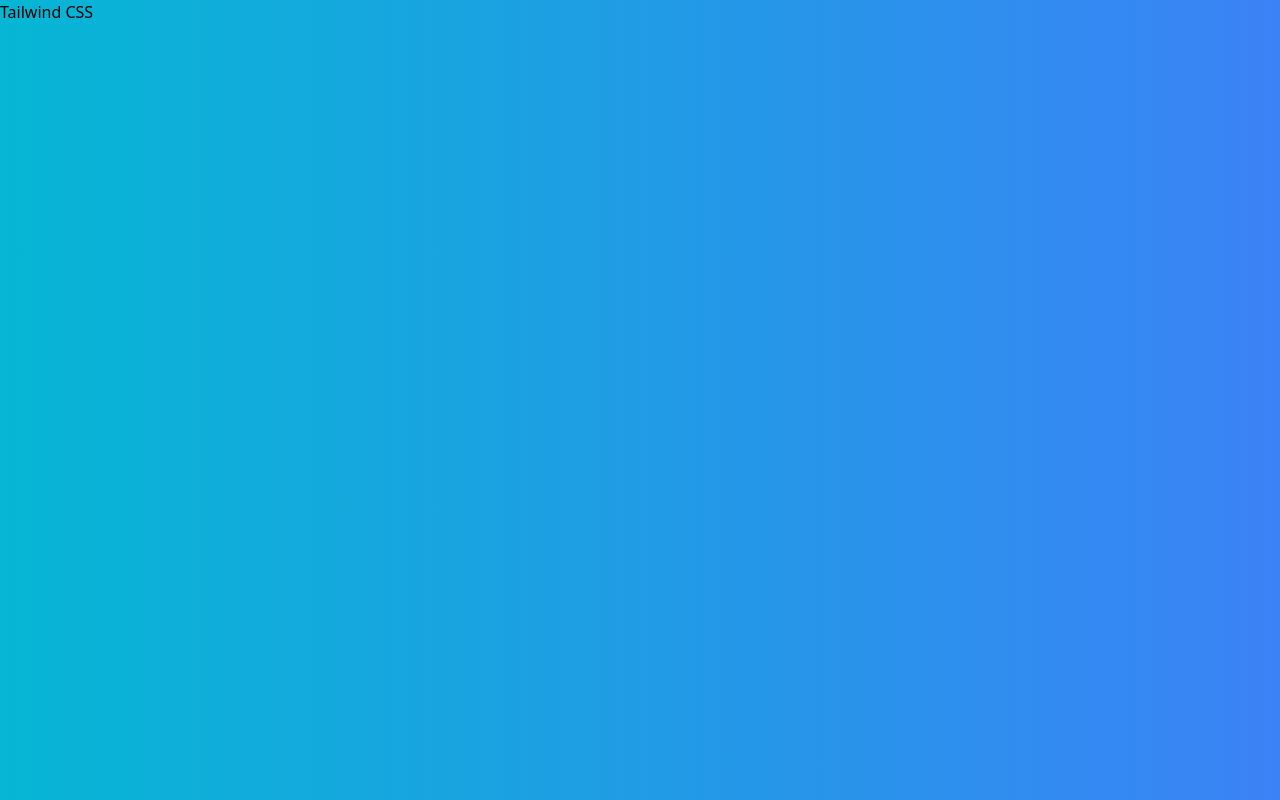
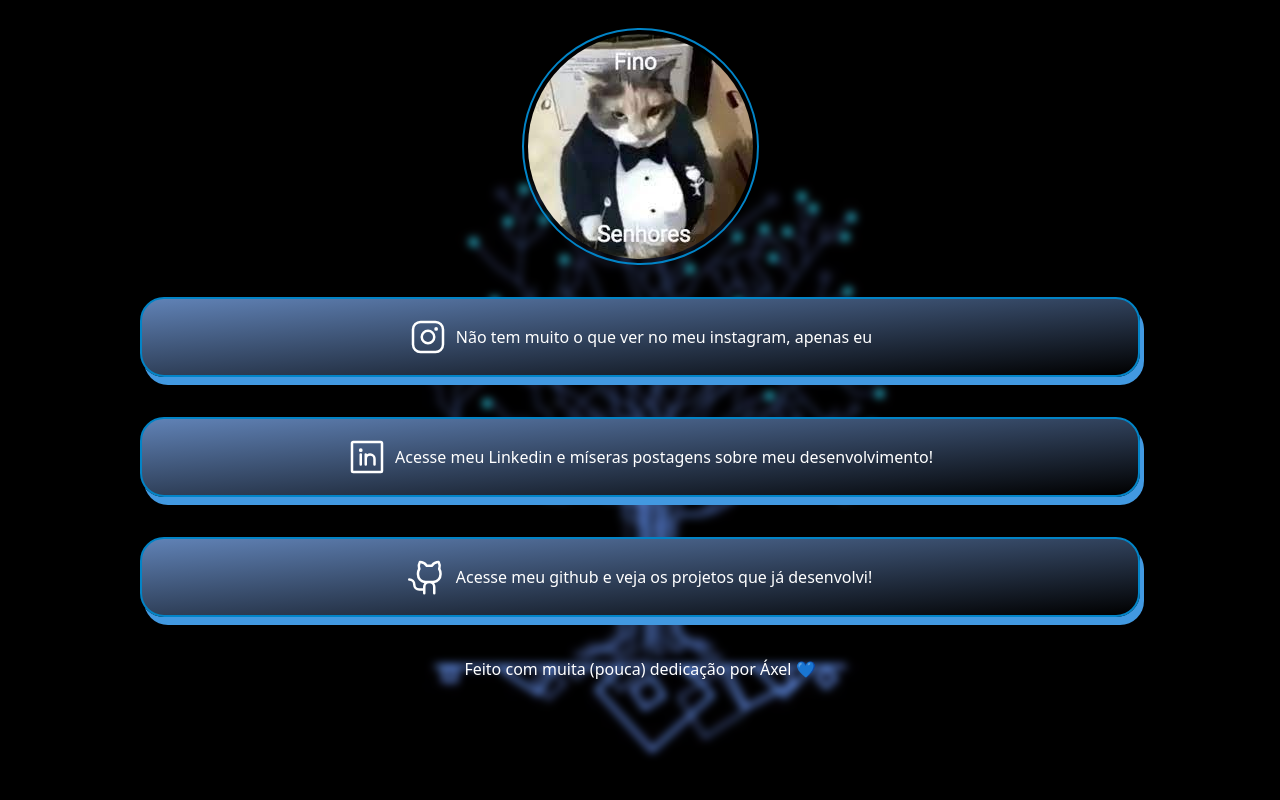
Before and after one commit to AxelSelbach/Social_Tree, a React (Vite) app: page / in a window 1280 px wide. Built offline with nearby package versions, Linux system fonts and the light colour scheme.

Commit message:
feat: today tests for layout

```diff
--- a/src/App.tsx
+++ b/src/App.tsx
@@ -1,7 +1,70 @@
+import { GithubLogo, InstagramLogo, LinkedinLogo } from '@phosphor-icons/react'
+import photo from './assets/fino_senhores.jpg'
+
+import './index.css'
+
 export function App() {
   return (
-    <div className="bg-gradient-to-r from-cyan-500 to-blue-500 h-dvh">
-      Tailwind CSS
+    <div className="bg-primary-100 h-dvh p-7 overflow-hidden">
+      <div className="bg-hero-pattern bg-no-repeat bg-center">
+        <div className="backdrop-blur-sm mt-0 m-auto max-w-5xl w-full flex justify-center items-center h-screen">
+          <main className="text-white w-full h-full mx-3 flex flex-col items-center gap-9 z-10">
+            <header className="h-auto w-auto">
+              <div className="border-2 border-sky-600 h-auto w-auto rounded-full p-1">
+                <img
+                  className="rounded-full w-full"
+                  src={photo}
+                  alt="Foto do meliante que escreveu este código"
+                />
+              </div>
+            </header>
+
+            <ul className="flex flex-col flex-wrap w-full gap-10">
+              <li className="w-full h-20">
+                <a
+                  className="flex flex-wrap items-center justify-center gap-2 bg-gradient-to-br from-primary-200 to-black border-solid border-2 border-sky-600 rounded-3xl p-2 h-full hover:shadow-none shadow-low-shadow hover:translate-y-0 -translate-y-1 transition ease-in duration-175"
+                  href="https://www.instagram.com/axel_selbach_/"
+                  target="_blank"
+                  rel="noreferrer"
+                >
+                  <InstagramLogo size={40} />
+                  <p className="hover:border-b-2 border-blue-300 transition ease-in duration-175">
+                    Não tem muito o que ver no meu instagram, apenas eu
+                  </p>
+                </a>
+              </li>
+
+              <li className="w-full h-20">
+                <a
+                  className="flex flex-wrap items-center justify-center gap-2 bg-gradient-to-br from-primary-200 to-black border-solid border-2 border-sky-600 rounded-3xl p-2 h-full hover:shadow-none shadow-low-shadow hover:translate-y-0 -translate-y-1 transition ease-in duration-175"
+                  href="https://www.linkedin.com/in/axel-selbach-9446b9215/"
+                  target="_blank"
+                  rel="noreferrer"
+                >
+                  <LinkedinLogo size={40} />
+                  Acesse meu Linkedin e míseras postagens sobre meu
+                  desenvolvimento!
+                </a>
+              </li>
+
+              <li className="w-full h-20">
+                <a
+                  className="flex flex-wrap items-center justify-center gap-2 bg-gradient-to-br from-primary-200 to-black border-solid border-2 border-sky-600 rounded-3xl p-2 h-full hover:shadow-none shadow-low-shadow hover:translate-y-0 -translate-y-1 transition ease-in duration-175"
+                  href="https://github.com/AxelSelbach/"
+                  target="_blank"
+                  rel="noreferrer"
+                >
+                  <GithubLogo size={40} /> Acesse meu github e veja os projetos
+                  que já desenvolvi!
+                </a>
+              </li>
+            </ul>
+            <footer>
+              <p>Feito com muita (pouca) dedicação por Áxel 💙</p>
+            </footer>
+          </main>
+        </div>
+      </div>
     </div>
   )
 }
--- a/tailwind.config.js
+++ b/tailwind.config.js
@@ -1,22 +1,20 @@
 /** @type {import('tailwindcss').Config} */
 export default {
-  content: [
-    "./index.html",
-    "./src/**/*.{js,ts,jsx,tsx}",
-  ],
+  content: ['./index.html', './src/**/*.{js,ts,jsx,tsx}'],
   theme: {
     extend: {
       colors: {
         primary: {
-          '100': '#000000'
-        }
+          100: '#000000',
+          200: '#6082B6',
+        },
       },
       backgroundImage: {
-        'hero-pattern': "url('./assets/desktop_bg.jpg')"
+        'hero-pattern': "url('./assets/desktop_bg.jpg')",
       },
       boxShadow: {
-        'low-shadow': '2px 4px 8px #4299e1'
-      }
+        'low-shadow': '4px 8px #4299e1',
+      },
     },
   },
   plugins: [],
```
